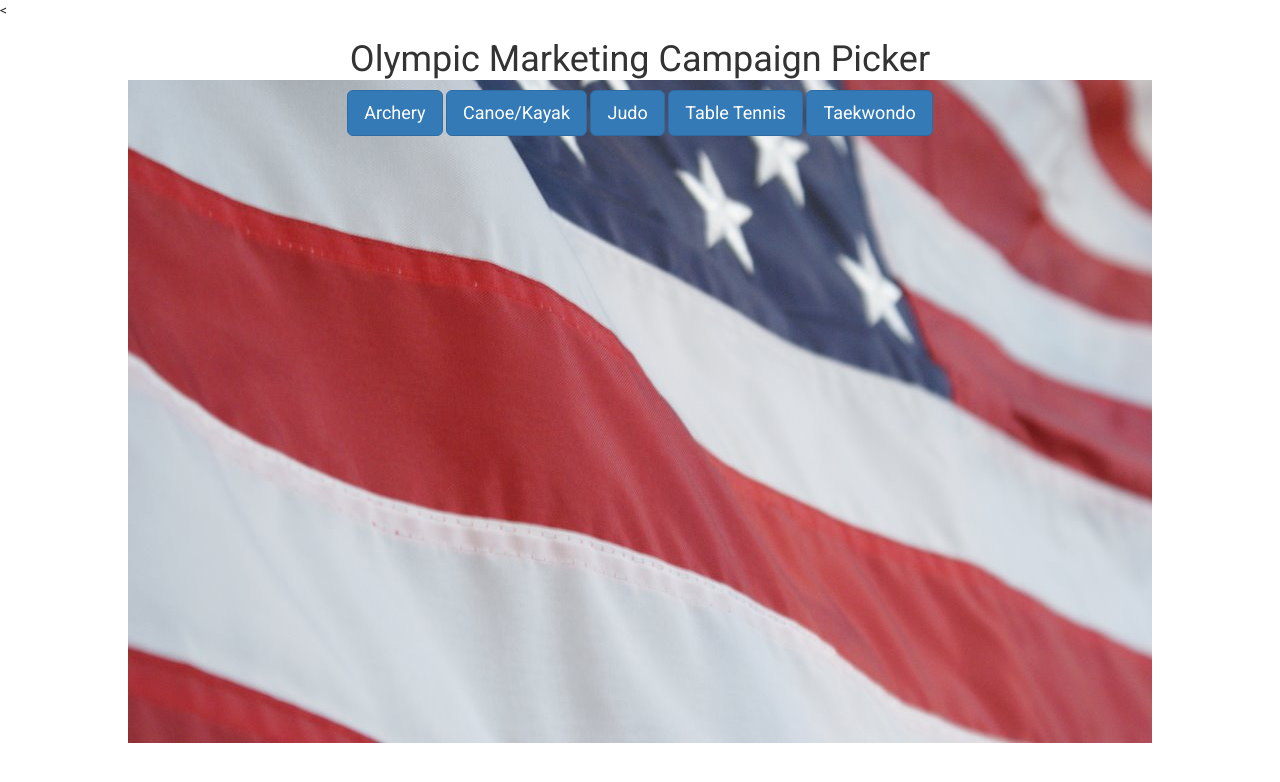
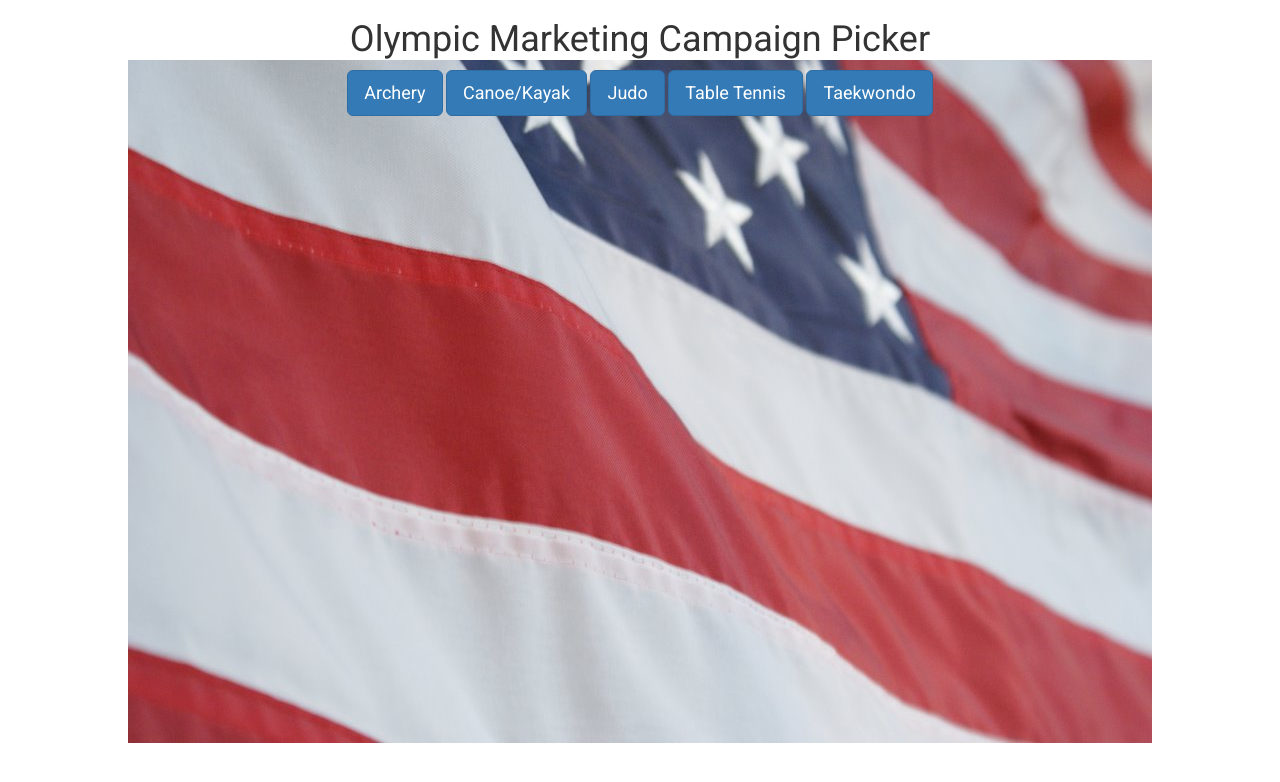
Before and after one commit to kylequamme/Olympics-Route-Add-On, a website: page public/views/index.html in a window 1280 px wide. Drawn offline with nearby package versions, Linux system fonts and the light colour scheme; some packages are replaced by stand-ins of ours; files that its build step writes are made by us from their sources; files whose address does not match are found by name.

Commit message:
found rogue character

```diff
--- a/public/views/index.html
+++ b/public/views/index.html
@@ -4,7 +4,7 @@
     <meta charset="utf-8">
     <title>Olympic Marketing Campaign Picker</title>
     <link href="https://fonts.googleapis.com/css?family=Roboto" rel="stylesheet">
-    <<link href="dist/css/bootstrap.min.css" rel="stylesheet" />
+    <link href="dist/css/bootstrap.min.css" rel="stylesheet" />
     <link href="css/style.css" rel="stylesheet" />
     <script src="angular.min.js" charset="utf-8"></script>
     <script src="angular-route.min.js" charset="utf-8"></script>
```
